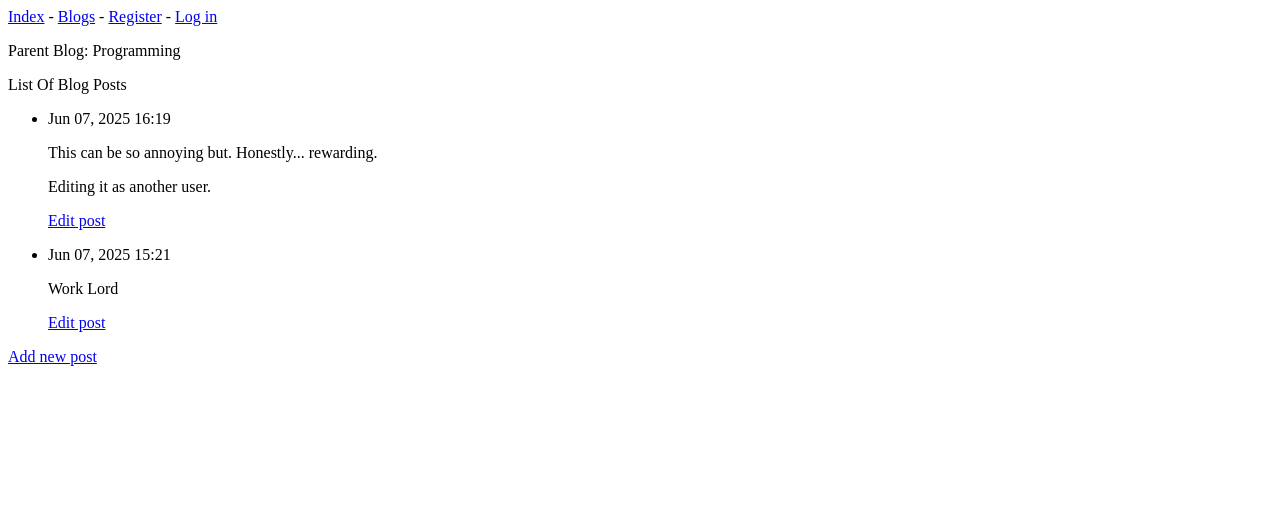
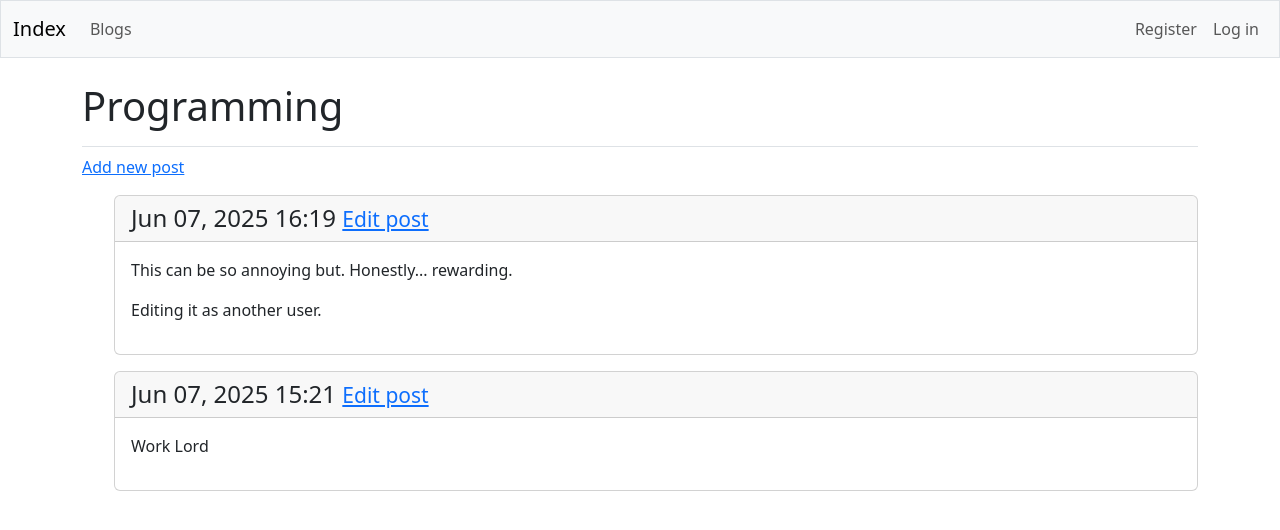
Before and after one commit to OreoLasagna/TIY_Django, a Django app: page /all_blogs/1/ in a window 1280 px wide. Shown: the top 530 px of the page. Run offline with Django 5.2, Linux system fonts and the light colour scheme; data comes from the database, SQL or seed files in the repository; both versions use the stored data as it was after the commit; some libraries are stand-ins or nearby versions.

Commit message:
Styled my TIY Blog!

```diff
--- a/Blog/accounts/templates/registration/register.html
+++ b/Blog/accounts/templates/registration/register.html
@@ -1,12 +1,12 @@
 {% extends 'blog/base.html' %}
+{% load django_bootstrap5 %}
 
 {% block content %}
 
 <form action="{% url 'accounts:register' %}" method='post'>
     {% csrf_token %}
-    {{form.as_div}}
-
-    <button name="submit">Register</button>
+    {% bootstrap_form form %}
+    {% bootstrap_button button_type="submit" content="Register" %}
 </form>
 
 {% endblock content %}
--- a/Blog/blog/templates/blog/base.html
+++ b/Blog/blog/templates/blog/base.html
@@ -1,20 +1,71 @@
-<p>
-    <a href="{% url 'blog:index' %}">Index</a> -
-    <a href="{% url 'blog:blogs' %}">Blogs</a> -
+<!DOCTYPE html>
+<html lang="en">
+
+<head>
+    <meta charset="utf-8">
+    <meta name="viewport" content="width=device-width, initial-scale=1">
+    <title>Blogly</title>
+
+    {% load django_bootstrap5 %}
+    {% bootstrap_css %}
+    {% bootstrap_javascript %}
+</head>
+
+<body>
+    <nav class="navbar navbar-expand-md navbar-light bg-light mb-4 border">
+        <div class="container-fluid">
+            <a class="navbar-brand" href="{% url 'blog:index' %}">Index</a>
+
+            <button class="navbar-toggler" type="button" data-bs-toggle="collapse" data-bs-target="#navbarCollapse"
+                aria-controls="navbarCollapse" aria-expanded="false" aria-label="Toggle navigation">
+                <span class="navbar-toggler-icon"></span>
+            </button>
+
+            <div class="collapse navbar-collapse" id="navbarCollapse">
+                <ul class="navbar-nav me-auto mb-2 mb-md-0">
+                    <li class="nav-item">
+                        <a class="nav-link" href="{% url 'blog:blogs' %}">Blogs</a>
+                    </li>
+                </ul> <!--End of links on left side of navbar-->
+
+                <!--Account related links-->
+                <ul class="navbar-nav ms-auto mb-2 mb-md-0">
                     {% if user.is_authenticated %}
-    Hello, {{user.username}}.
+                    <li class="" nav-item>
+                        <span class="navbar-text me-2"> Hello, {{user.username}}.</span>
+                    </li>
+
                     {% else %}
-    <a href="{% url 'accounts:register' %}">Register</a> -
-    <a href="{% url 'accounts:login' %}">Log in</a>
+                    <li class="nav-item">
+                        <a class="nav-link" href="{% url 'accounts:register' %}">Register</a>
+                    </li>
+                    <li class="nav-item">
+                        <a class="nav-link" href="{% url 'accounts:login' %}">Log in</a>
+                    </li>
                     {% endif %}
-</p>
 
-{% block content %}{% endblock content %}
+                </ul> <!--End of account-releated links-->
 
                 {% if user.is_authenticated %}
-<hr />
                 <form action="{% url 'accounts:logout' %}" method='post'>
                     {% csrf_token %}
-    <button name='submit'>Log out</button>
+                    <button name='submit' class="btn btn-outline-secondary btn-sm">Log out</button>
                 </form>
                 {% endif %}
+
+            </div> <!--Closes collapsible parts of navbar-->
+        </div> <!--Closes navbar's container-->
+    </nav> <!--End of navbar-->
+
+    <main class="container">
+        <div class="pb-2 mb-2 border-bottom">
+            {% block page_header %}{% endblock page_header %}
+        </div>
+        <div>
+            {% block content %}{% endblock content %}
+        </div>
+    </main>
+
+</body>
+
+</html>
--- a/Blog/blog/templates/blog/blog.html
+++ b/Blog/blog/templates/blog/blog.html
@@ -1,27 +1,32 @@
 {% extends 'blog/base.html' %}
 
+{% block page_header %}
+<h1>{{blog.text}}</h1>
+{% endblock page_header %}
+
 {% block content %}
-
-<p>Parent Blog: {{blog.text}}</p>
-
-<p>List Of Blog Posts</p>
-<ul>
-    {% for blog_post in blog_posts %}
-    <!--This is calling the blog_posts list set in the new_blog_post function in views.py-->
-    <li>
-        <p>{{blog_post.date_added|date:'M d, Y H:i'}}</p>
-        <p>{{blog_post.text|linebreaks}}</p>
-        <p>
-            <a href="{% url 'blog:edit_blog_post' blog_post.id %}">Edit post</a>
-        </p>
-    </li>
-    {% empty %}
-    <li>There are no posts for this blog yet</li>
-    {% endfor %}
-</ul>
 
 <p>
     <a href="{% url 'blog:new_blog_post' blog.id %}">Add new post</a>
 </p>
 
+<ul>
+    {% for blog_post in blog_posts %}
+    <!--This is calling the blog_posts list set in the new_blog_post function in views.py-->
+    <div class="card mb-3">
+        <!--Card header with timestamp and edit link-->
+        <h4 class="card-header">
+            {{blog_post.date_added|date:'M d, Y H:i'}}
+            <small>
+                <a href="{% url 'blog:edit_blog_post' blog_post.id %}">Edit post</a>
+            </small>
+        </h4>
+        <!--Card body with entry text-->
+        <div class="card-body"> {{blog_post.text|linebreaks}}</div>
+    </div>
+    {% empty %}
+    <p>There are no posts for this blog yet</p>
+    {% endfor %}
+</ul>
+
 {% endblock content %}
--- a/Blog/blog_project/settings.py
+++ b/Blog/blog_project/settings.py
@@ -34,6 +34,9 @@ INSTALLED_APPS = [
     #My Apps
     'blog',
     'accounts',
+
+    #Third party apps.
+    'django_bootstrap5',
 
     #Default Django Apps
     'django.contrib.admin',
```
Also changed, not shown: Blog/accounts/templates/registration/login.html (+7 -7 lines), Blog/blog/templates/blog/blogs.html (+11 -4 lines), Blog/blog/templates/blog/edit_blog_post.html (+14 -10 lines), Blog/blog/templates/blog/index.html (+9 -5 lines), Blog/blog/templates/blog/new_blog.html (+9 -4 lines), Blog/blog/templates/blog/new_blog_post.html (+7 -3 lines), Blog/db.sqlite3. Lines whose indentation alone changed are shown as unchanged.
